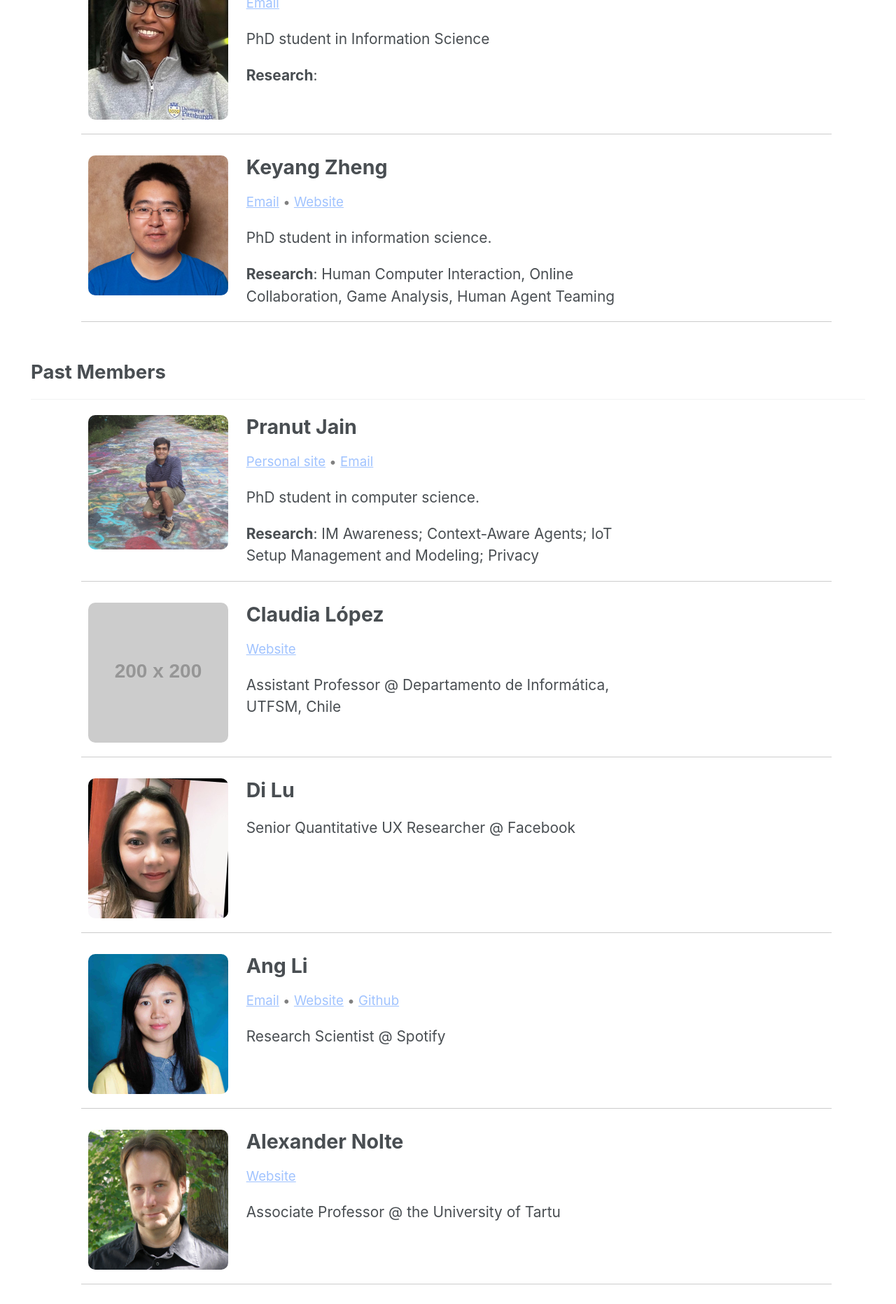
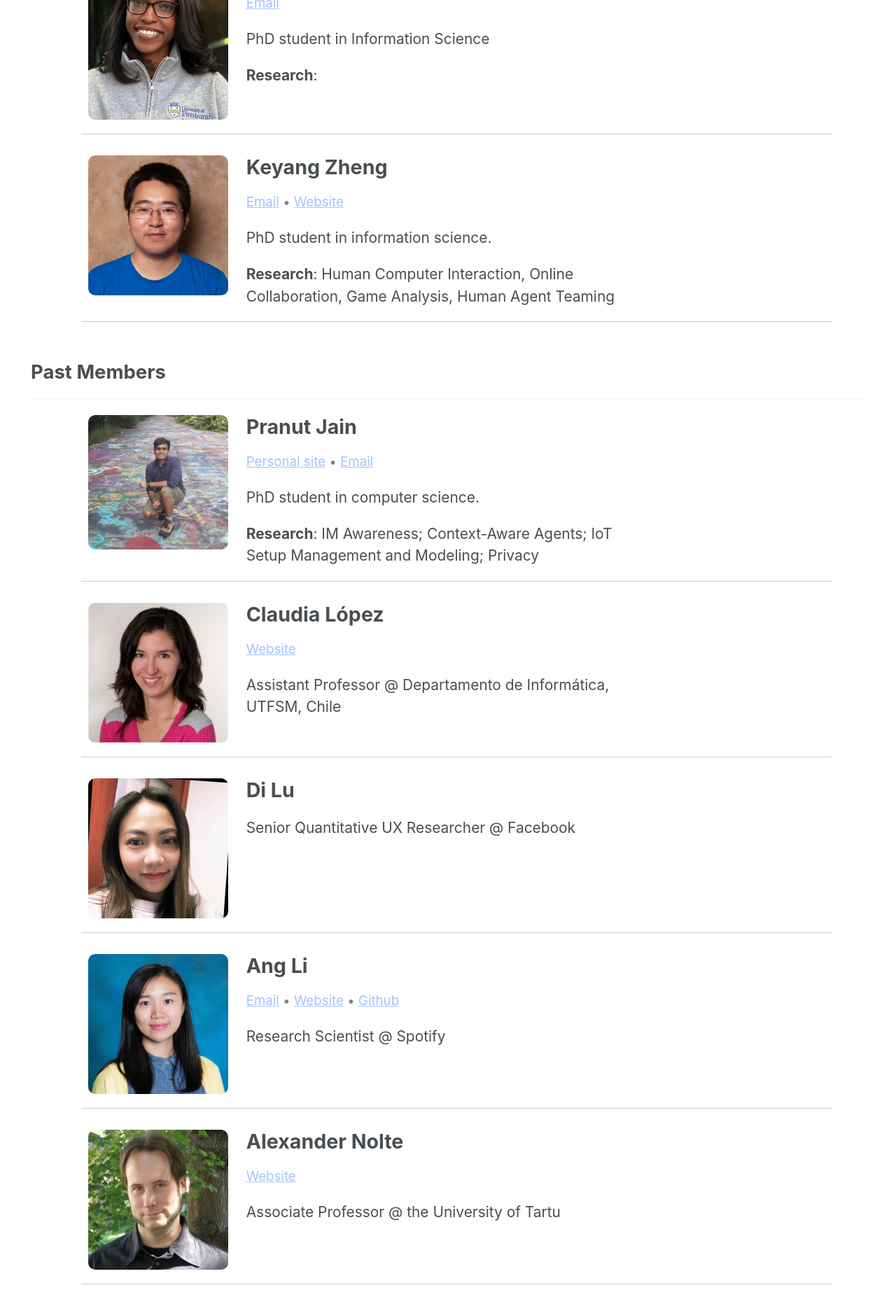
Before and after one commit to SSC-Pitt/SSC-Pitt.github.io, a Jekyll site: the page built from _pages/people.md, in a window 1280 px wide. Shown: the part 899-2762 px from the top of the page at 70% size. Built offline with Jekyll 4.4.1, drawn with Linux system fonts in a browser that asks for light colours; cached includes are drawn as plain includes; nearby versions of some CDN libraries; our own code applies the rules of GitHub Pages for plain Markdown files.

Commit message:
added claudia's photo

```diff
--- a/_pages/people.md
+++ b/_pages/people.md
@@ -114,7 +114,7 @@ permalink: /people.html
 
 <div class="person">
   <div class="profile-img">
-    <img src="https://via.placeholder.com/200x200?text=Placeholder_pic" alt="" height="200" width="200">
+    <img src="/assets/img/claudia.png" alt="" height="200" width="200">
   </div>
   <div class="profile-text">
     <h3>
```
Also changed, not shown: assets/img/claudia.png (added).
